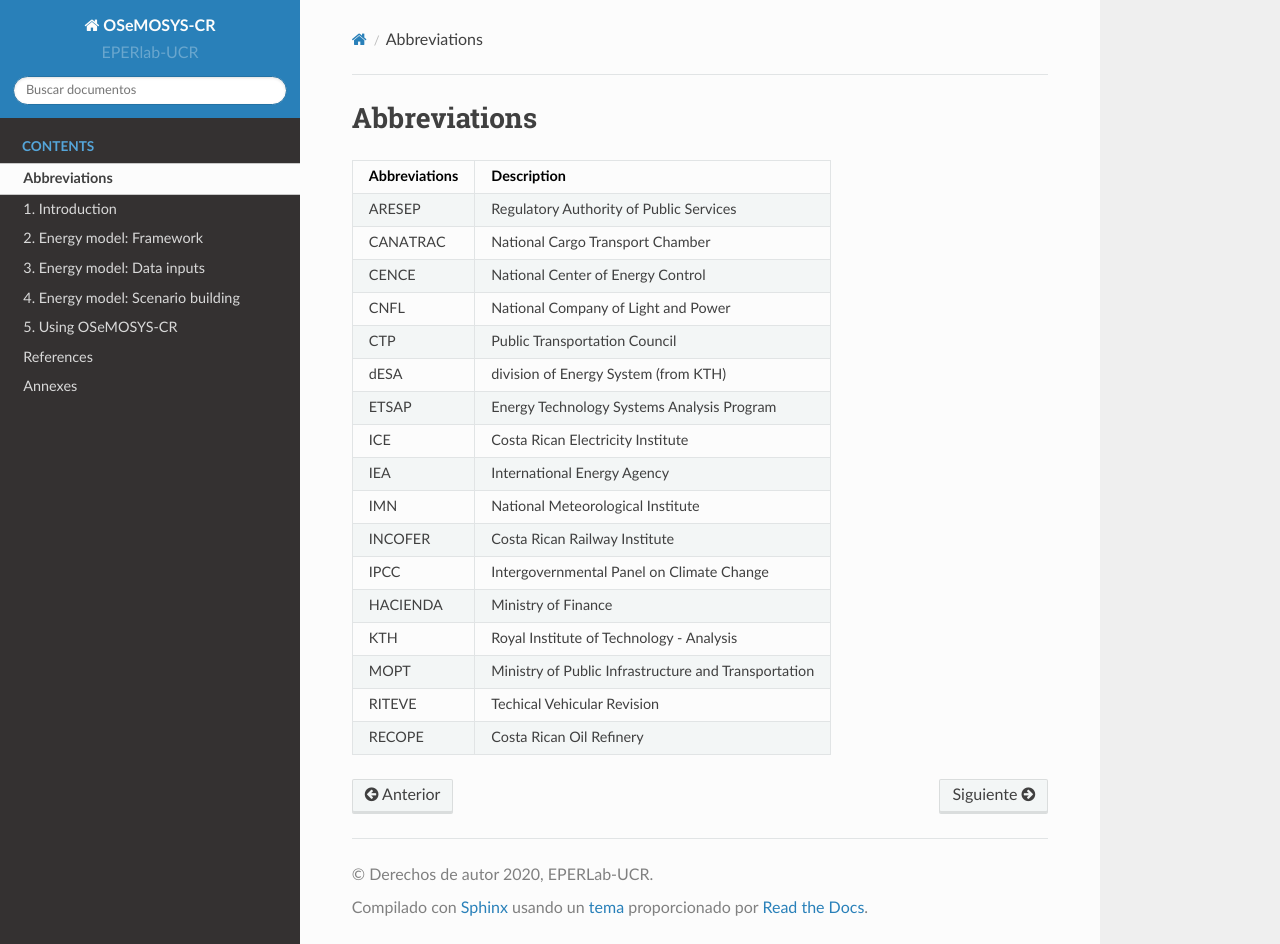
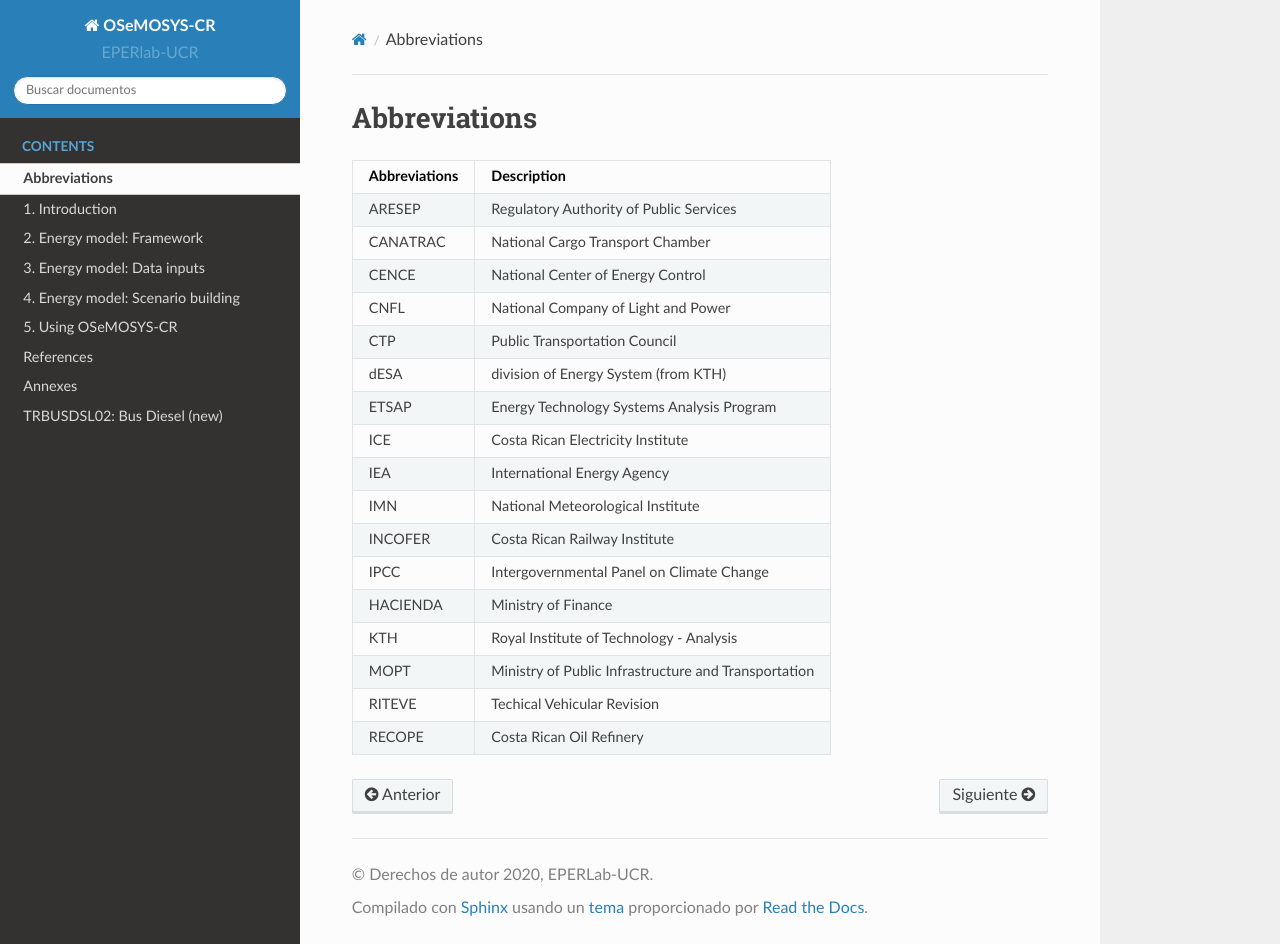
Before and after one commit to EPERLab/OSeMOSYS-CR, a Sphinx documentation site: the page built from docs/00Abreviations.rst, in a window 1280 px wide and 944 px high. Built offline with Sphinx 7.4.7 and the Read the Docs theme 2.0.0, drawn with Linux system fonts in a browser that asks for light colours; formulas are drawn with MathJax 3.

Commit message:
Update index.rst

```diff
--- a/docs/index.rst
+++ b/docs/index.rst
@@ -18,3 +18,4 @@
    05PythonModules
    99refs
    999Annexes
+   img/29_TRBUSDSL02
```
